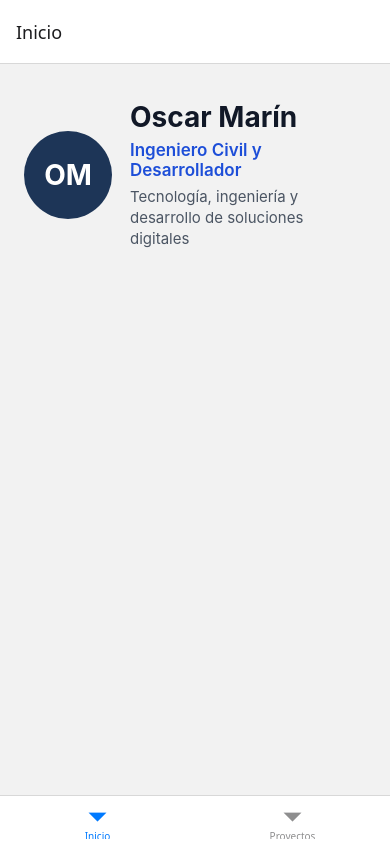
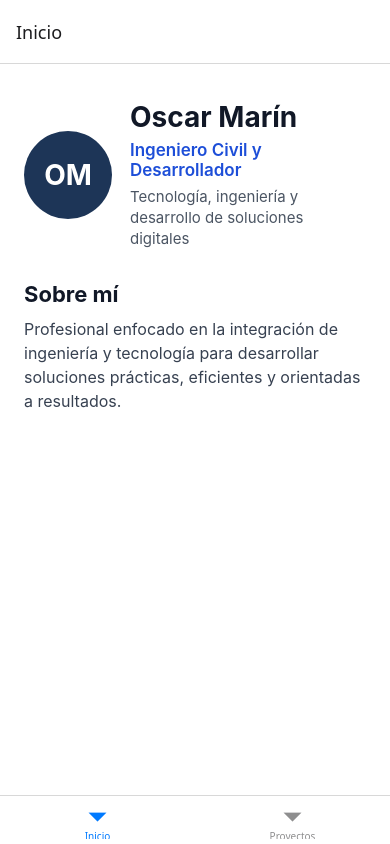
Before and after one commit to omarin0508/AppMovilesProy1OscarMarin, a React Native app: screen /HomeTab in a window 390 px wide. Built offline with nearby package versions, Linux system fonts and the light colour scheme.

Commit message:
feat: add professional profile content

```diff
--- a/src/screens/HomeScreen.tsx
+++ b/src/screens/HomeScreen.tsx
@@ -1,25 +1,61 @@
-import { StyleSheet, View } from 'react-native';
+import { ScrollView, StyleSheet, Text, View } from 'react-native';
+import { SafeAreaView } from 'react-native-safe-area-context';
 
 import { ProfileHeader } from '../components/ProfileHeader';
 
 export function HomeScreen() {
   return (
-    <View style={styles.container}>
+    <SafeAreaView style={styles.safeArea}>
+      <ScrollView
+        contentContainerStyle={styles.content}
+        showsVerticalScrollIndicator={false}
+      >
         <ProfileHeader
           initials="OM"
           name="Oscar Marín"
           professionalTitle="Ingeniero Civil y Desarrollador"
           subtitle="Tecnología, ingeniería y desarrollo de soluciones digitales"
         />
+
+        <View style={styles.aboutSection}>
+          <Text style={styles.sectionTitle}>Sobre mí</Text>
+          <Text style={styles.aboutText}>
+            Profesional enfocado en la integración de ingeniería y tecnología
+            para desarrollar soluciones prácticas, eficientes y orientadas a
+            resultados.
+          </Text>
         </View>
+      </ScrollView>
+    </SafeAreaView>
   );
 }
 
 const styles = StyleSheet.create({
-  container: {
+  safeArea: {
     flex: 1,
+    backgroundColor: '#FFFFFF',
+  },
+  content: {
+    flexGrow: 1,
     justifyContent: 'flex-start',
     paddingHorizontal: 24,
     paddingTop: 36,
+    paddingBottom: 40,
+    gap: 32,
+  },
+  aboutSection: {
+    width: '100%',
+    maxWidth: 560,
+    gap: 10,
+  },
+  sectionTitle: {
+    color: '#111827',
+    fontSize: 22,
+    fontWeight: '700',
+  },
+  aboutText: {
+    color: '#374151',
+    fontSize: 16,
+    lineHeight: 24,
   },
 });
```
Lines whose indentation alone changed are shown as unchanged.
